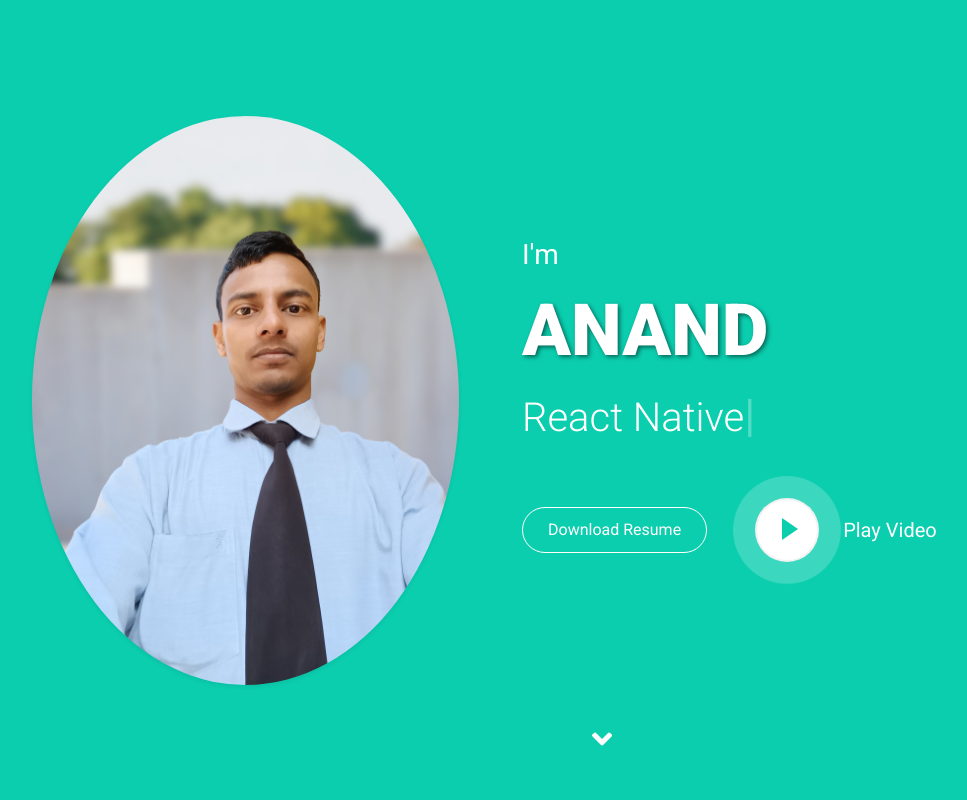
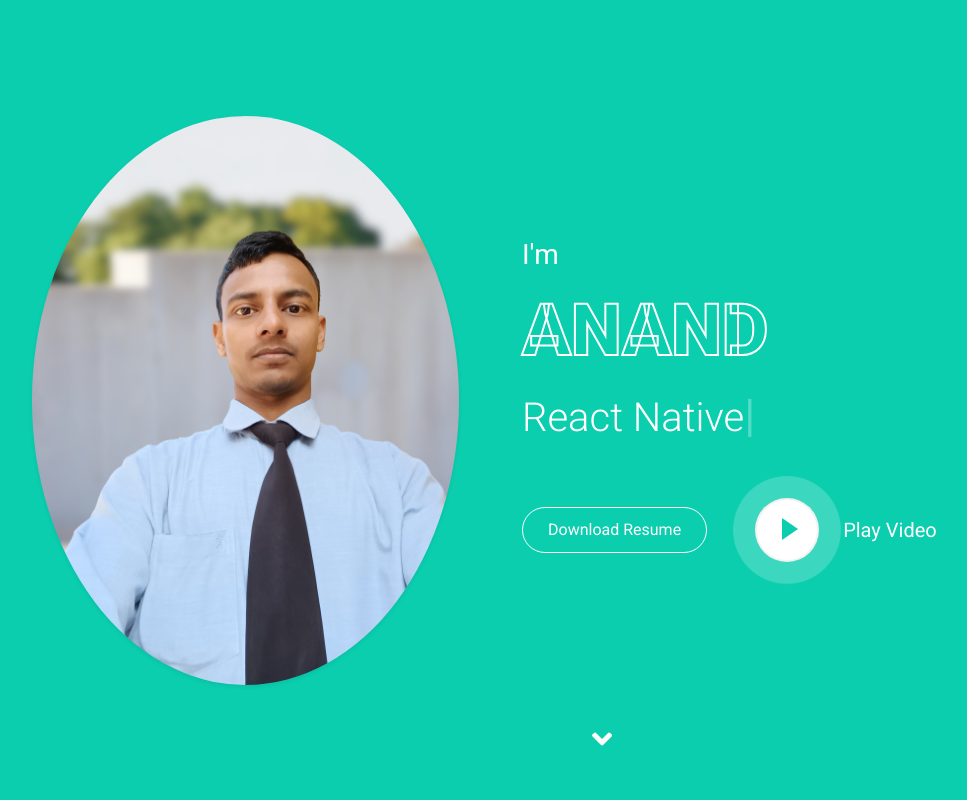
Before and after one commit to Anand3125/Akfolio, a plain HTML site: page index.html in a window 1280 px wide. Shown: the top 800 px of the page, without its empty margins (38-1005 px from the left). Drawn offline with nearby package versions, Linux system fonts and the light colour scheme.

Commit message:
Update index.html
AK

```diff
--- a/index.html
+++ b/index.html
@@ -84,8 +84,8 @@
                 <div class="col-lg-7 text-center text-lg-left">
                     <h3 class="text-white font-weight-normal mb-3">I'm</h3>
 
-                    <h1 class="display-3 text-uppercase text-white mb-2" style="text-shadow: 2px 2px 4px rgba(0, 0, 0, 0.5);">ANAND</h1>
 
+ <h1 class="display-3 text-uppercase text-primary mb-2" style="-webkit-text-stroke: 2px #ffffff;">ANAND</h1>
 
 
 
```
